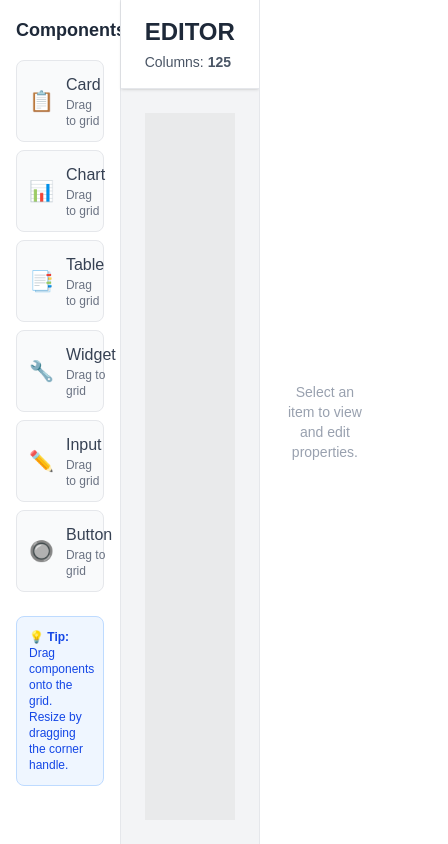
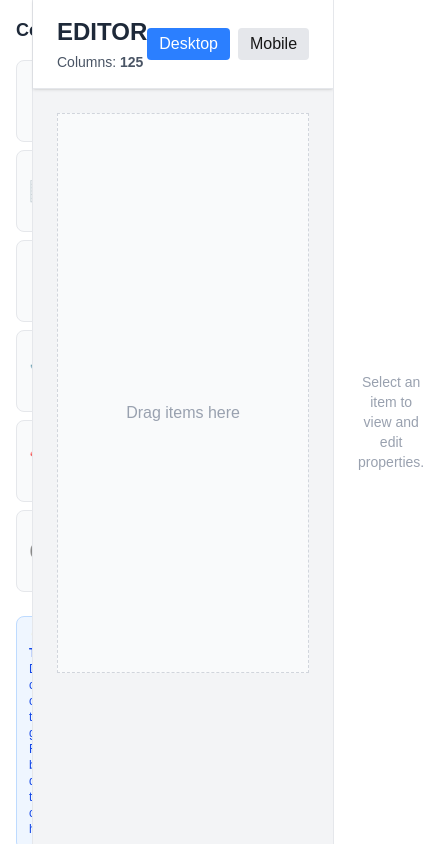
Before and after one commit to Violentvicky5/editor_model, a Next.js app: page / in a window 390 px wide. Shown: the whole page, 448 px wide, since content can reach past the window. Built offline with nearby package versions, Linux system fonts and the light colour scheme.

Commit message:
add- mobile view grid

```diff
--- a/src/app/page.tsx
+++ b/src/app/page.tsx
@@ -1,24 +1,48 @@
-'use client';
+ 'use client';
 
+import React, { useState } from 'react';
 import { Palette } from '@/components/Palette';
 import { GridCanvas } from '@/components/GridCanvas';
 import { Sidebar } from '@/components/Sidebar';
 import { useGridEngine } from '@/hooks/useGridEngine';
 
 export default function Home() {
+  type ViewMode = 'desktop' | 'mobile';
+  const [viewMode, setViewMode] = useState<ViewMode>('desktop');
+
+  // Two independent engines (separate layout state)
+  const desktopEngine = useGridEngine();
+  const mobileEngine = useGridEngine();
+
   const {
-    layout,
-    columnCount,
-    rowHeight,
-    selectedItemPath,
-    selectedItem,
-    addItem,
-    moveItem,
-    resizeItem,
-    removeItem,
-    selectItem,
-    initializeChildrenGrid,
-  } = useGridEngine();
+    layout: dLayout,
+    columnCount: dColumnCount,
+    rowHeight: dRowHeight,
+    selectedItemPath: dSelectedItemPath,
+    selectedItem: dSelectedItem,
+    addItem: dAddItem,
+    moveItem: dMoveItem,
+    resizeItem: dResizeItem,
+    removeItem: dRemoveItem,
+    selectItem: dSelectItem,
+    initializeChildrenGrid: dInitializeChildrenGrid,
+  } = desktopEngine;
+
+  const {
+    layout: mLayout,
+    // we intentionally read mobile rowHeight/selected state from its engine
+    rowHeight: mRowHeight,
+    selectedItemPath: mSelectedItemPath,
+    selectedItem: mSelectedItem,
+    addItem: mAddItem,
+    moveItem: mMoveItem,
+    resizeItem: mResizeItem,
+    removeItem: mRemoveItem,
+    selectItem: mSelectItem,
+    initializeChildrenGrid: mInitializeChildrenGrid,
+  } = mobileEngine;
+
+  const activeColumnCount = viewMode === 'desktop' ? dColumnCount : 40;
 
   return (
     <div className="flex h-screen bg-gray-100">
@@ -33,46 +57,86 @@ export default function Home() {
             <div>
               <h1 className="text-2xl font-bold text-gray-800">EDITOR</h1>
               <p className="text-sm text-gray-600 mt-1">
-                Columns: <span className="font-semibold">{columnCount}</span>
+                Columns: <span className="font-semibold">{activeColumnCount}</span>
               </p>
+            </div>
+
+            <div className="flex gap-2">
+              <button
+                onClick={() => setViewMode('desktop')}
+                className={`px-3 py-1 rounded ${viewMode === 'desktop' ? 'bg-blue-500 text-white' : 'bg-gray-200'}`}
+              >
+                Desktop
+              </button>
+              <button
+                onClick={() => setViewMode('mobile')}
+                className={`px-3 py-1 rounded ${viewMode === 'mobile' ? 'bg-blue-500 text-white' : 'bg-gray-200'}`}
+              >
+                Mobile
+              </button>
             </div>
           </div>
         </div>
 
         {/* Grid Container */}
         <div className="flex-1 overflow-auto p-6">
-          <GridCanvas
-            layout={layout}
-            columnCount={columnCount}
-            rowHeight={rowHeight}
-            selectedItemPath={selectedItemPath}
-            onSelectItem={selectItem}
-            onAddItem={addItem}
-            onMoveItem={moveItem}
-            onResizeItem={resizeItem}
-            onRemoveItem={removeItem}
-            onInitializeChildren={initializeChildrenGrid}
-          />
+          {viewMode === 'desktop' ? (
+            <GridCanvas
+              layout={dLayout}
+              columnCount={dColumnCount}
+              rowHeight={dRowHeight}
+              selectedItemPath={dSelectedItemPath}
+              onSelectItem={dSelectItem}
+              onAddItem={dAddItem}
+              onMoveItem={dMoveItem}
+              onResizeItem={dResizeItem}
+              onRemoveItem={dRemoveItem}
+              onInitializeChildren={dInitializeChildrenGrid}
+            />
+          ) : (
+            <div className="flex justify-center w-full">
+              <div className="w-[400px]  bg-white relative">
+                <GridCanvas
+                  layout={mLayout}
+                  columnCount={40} // only override column count for mobile view
+                  rowHeight={mRowHeight}
+                  selectedItemPath={mSelectedItemPath}
+                  onSelectItem={mSelectItem}
+                  onAddItem={mAddItem}
+                  onMoveItem={mMoveItem}
+                  onResizeItem={mResizeItem}
+                  onRemoveItem={mRemoveItem}
+                  onInitializeChildren={mInitializeChildrenGrid}
+                />
+              </div>
+            </div>
+          )}
         </div>
       </div>
 
-      {/* Right Sidebar Properties */}
+      {/* Right Sidebar Properties bound to active engine */}
       <Sidebar
-        selectedItem={selectedItem}
-        columnCount={columnCount}
+        selectedItem={viewMode === 'desktop' ? dSelectedItem : mSelectedItem}
+        columnCount={activeColumnCount}
         onMoveItem={(itemId, col, row) => {
-          if (selectedItemPath.length > 0) {
-            moveItem(selectedItemPath, col, row);
+          if ((viewMode === 'desktop' ? dSelectedItemPath : mSelectedItemPath).length > 0) {
+            const path = viewMode === 'desktop' ? dSelectedItemPath : mSelectedItemPath;
+            const mover = viewMode === 'desktop' ? dMoveItem : mMoveItem;
+            mover(path, col, row);
           }
         }}
         onResizeItem={(itemId, direction, deltaX, deltaY, containerRect) => {
-          if (selectedItemPath.length > 0) {
-            resizeItem(selectedItemPath, direction, deltaX, deltaY, containerRect);
+          if ((viewMode === 'desktop' ? dSelectedItemPath : mSelectedItemPath).length > 0) {
+            const path = viewMode === 'desktop' ? dSelectedItemPath : mSelectedItemPath;
+            const resizer = viewMode === 'desktop' ? dResizeItem : mResizeItem;
+            resizer(path, direction, deltaX, deltaY, containerRect);
           }
         }}
         onRemoveItem={(itemId) => {
-          if (selectedItemPath.length > 0) {
-            removeItem(selectedItemPath);
+          if ((viewMode === 'desktop' ? dSelectedItemPath : mSelectedItemPath).length > 0) {
+            const path = viewMode === 'desktop' ? dSelectedItemPath : mSelectedItemPath;
+            const remover = viewMode === 'desktop' ? dRemoveItem : mRemoveItem;
+            remover(path);
           }
         }}
       />
--- a/src/components/GridCanvas.tsx
+++ b/src/components/GridCanvas.tsx
@@ -87,6 +87,25 @@ export function GridCanvas({
     backgroundPosition: '0 0',
   };
 
+  // If there are no items in this root layout, render a visible drop target
+  // so users can drag from the palette to create the first root item. This
+  // is intentionally minimal and uses the same handlers as the normal grid
+  // so behavior remains identical to when items exist.
+  if (!layout || layout.length === 0) {
+    return (
+      <div
+        ref={gridRef}
+        onClick={() => onSelectItem([])}
+        onDragOver={handleDragOver}
+        onDrop={handleDrop}
+        style={{ width: '100%', minHeight: `${rowHeight * 20}px` }}
+        className="relative bg-gray-50 border border-dashed border-gray-300 flex items-center justify-center"
+      >
+        <p className="text-center text-gray-400 mt-10">Drag items here</p>
+      </div>
+    );
+  }
+
   return (
     <div
       ref={gridRef}
```
